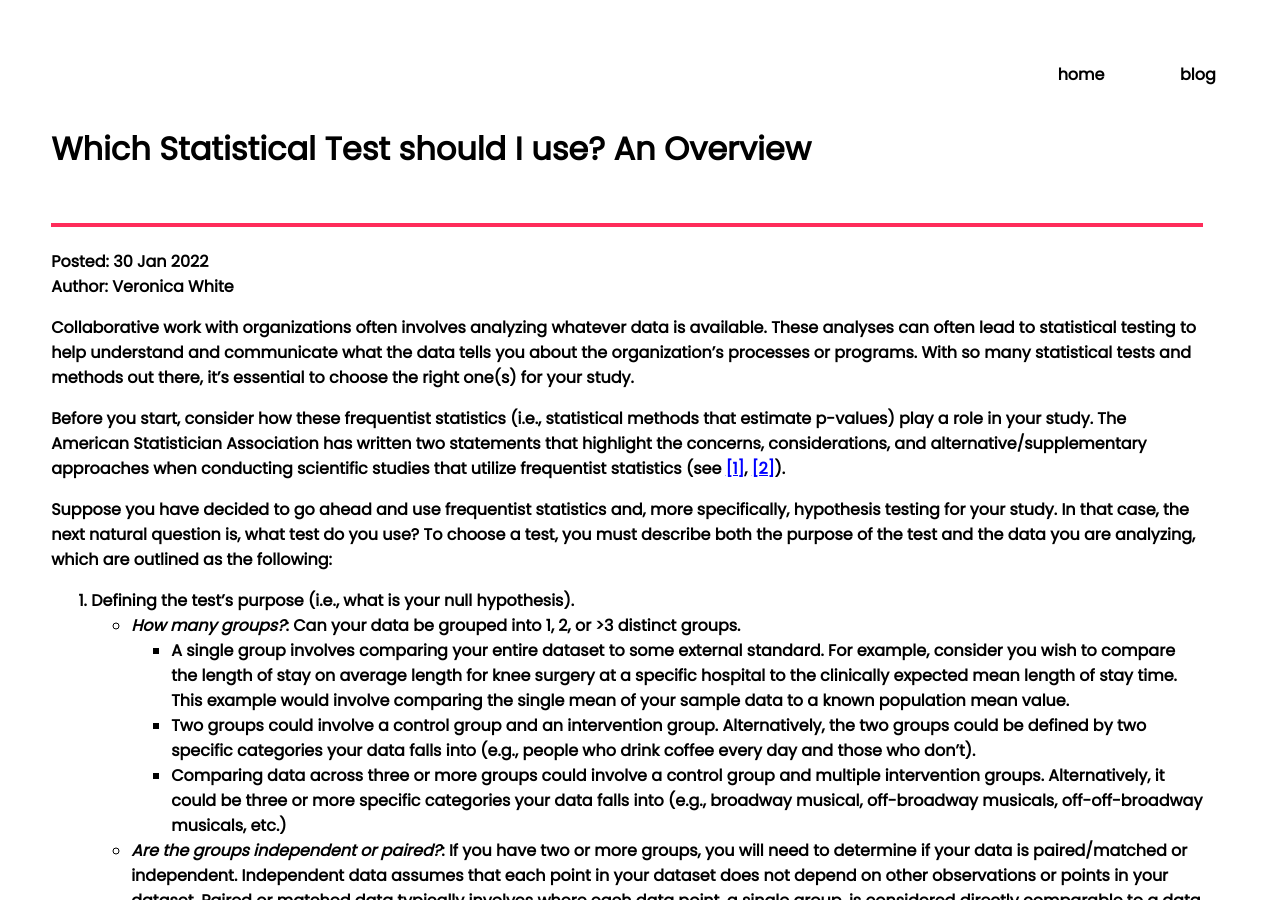
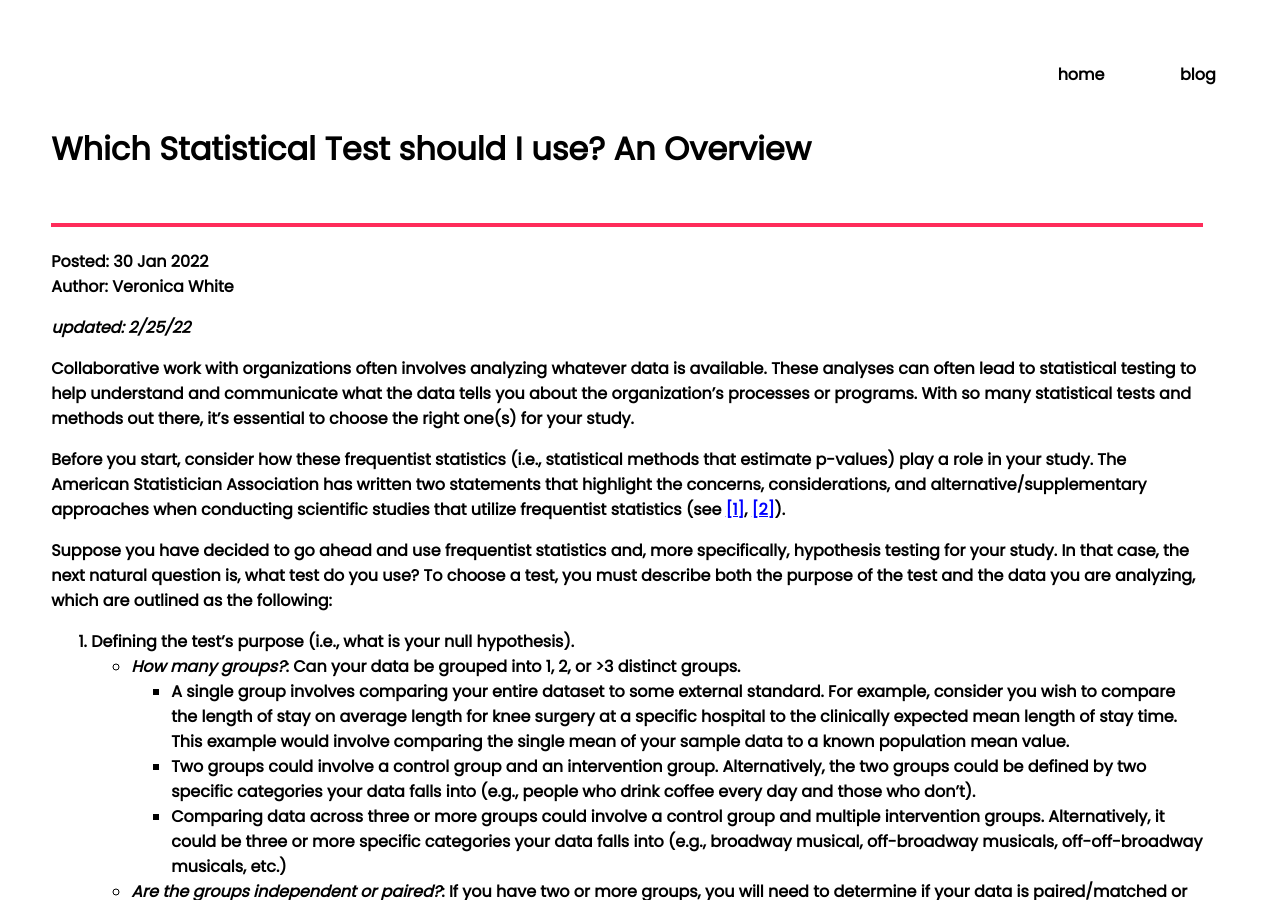
Before and after one commit to vmwhite/vmwhite.github.io, a Jekyll site: the page built from _posts/2022-01-30-StatisticalTests.md, in a window 1280 px wide and 900 px high. Built offline with Jekyll 4.4.1, drawn with Linux system fonts in a browser that asks for light colours; a style sheet for code colours, icons or effects is not loaded.

Commit message:
Update 2022-01-30-StatisticalTests.md

```diff
--- a/_posts/2022-01-30-StatisticalTests.md
+++ b/_posts/2022-01-30-StatisticalTests.md
@@ -3,11 +3,11 @@ layout: post
 author: Veronica White
 title: Which Statistical Test should I use? An Overview
 tags: statistics skill
-updated: 2/25/22
 # need both visible 1 and published false to not publish post
 published: true
 visible: 0
 ---
+*updated: 2/25/22*
 
 Collaborative work with organizations often involves analyzing whatever data is available. These analyses can often lead to statistical testing to help understand and communicate what the data tells you about the organization’s processes or programs. With so many statistical tests and methods out there, it’s essential to choose the right one(s) for your study.
 
```
